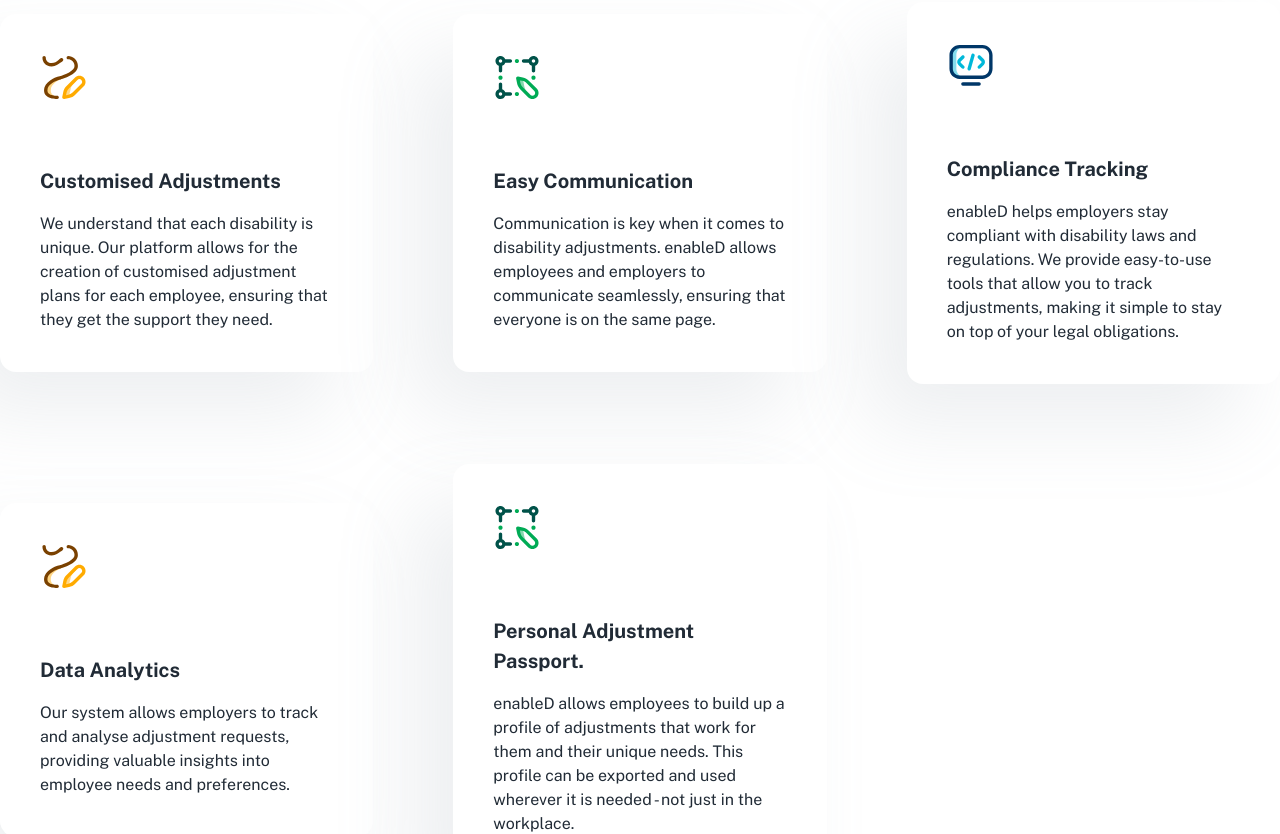
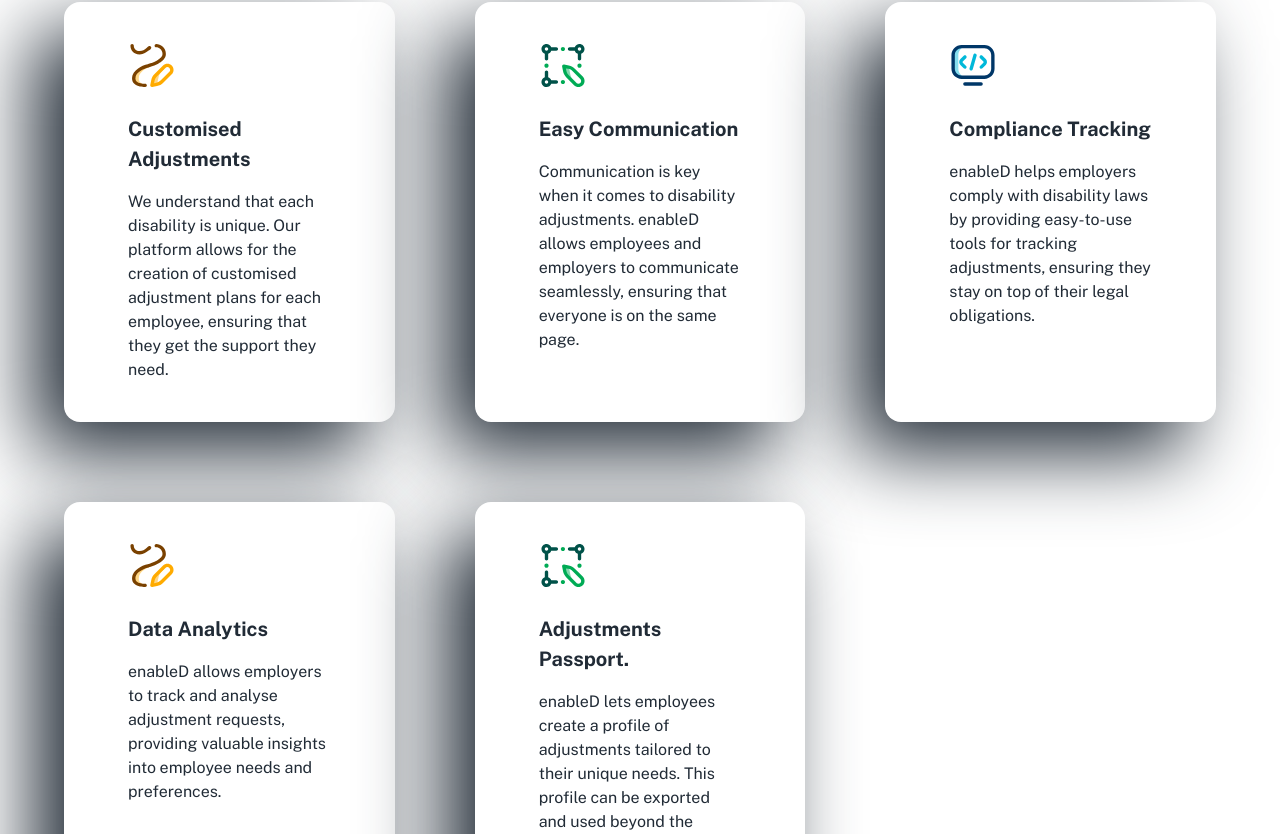
Before and after one commit to dboland77/enabled-website, a Next.js app: page / in a window 1280 px wide. Shown: the part 446-1280 px from the top of the page. Built offline with nearby package versions, Linux system fonts and the light colour scheme.

Commit message:
styled feature cards and fonts

```diff
--- a/src/sections/home/home-features.tsx
+++ b/src/sections/home/home-features.tsx
@@ -1,11 +1,8 @@
-import { m } from 'framer-motion';
-
 import Box from '@mui/material/Box';
 import Card from '@mui/material/Card';
-import { alpha } from '@mui/material/styles';
+import { CardContent } from '@mui/material';
+import Container from '@mui/material/Container';
 import Typography from '@mui/material/Typography';
-
-import { varFade } from 'src/components/animate';
 
 const FEATURES = [
   {
@@ -24,26 +21,23 @@
   {
     icon: '/assets/icons/home/ic_development.svg',
     title: 'Compliance Tracking',
-    description: `enableD helps employers stay compliant with disability laws and regulations.
-
-    We provide easy-to-use tools that allow you to track adjustments, making it simple to stay on top of your legal obligations.`,
+    description: `enableD helps employers comply with disability laws by providing easy-to-use tools for tracking adjustments, ensuring they stay on top of their legal obligations.`,
   },
   {
     icon: '/assets/icons/home/ic_make_brand.svg',
     title: 'Data Analytics',
-    description: `Our system allows employers to track and analyse adjustment requests, providing valuable insights into employee needs and preferences.`,
+    description: `enableD allows employers to track and analyse adjustment requests, providing valuable insights into employee needs and preferences.`,
   },
   {
     icon: '/assets/icons/home/ic_design.svg',
-    title: 'Personal Adjustment Passport.',
-    description: `enableD allows employees to build up a profile of adjustments that work for them and their unique needs.
-
-    This profile can be exported and used wherever it is needed - not just in the workplace.`,
+    title: 'Adjustments Passport.',
+    description: `enableD lets employees create a profile of adjustments tailored to their unique needs. This profile can be exported and used beyond the workplace.`,
   },
 ];
 
 export default function HomeFeatures() {
   return (
+    <Container sx={{ mb: 3 }}>
       <Box
         gap={{ xs: 5, lg: 10 }}
         display="grid"
@@ -54,22 +48,21 @@
         }}
       >
         {FEATURES.map((feature, index) => (
-        <m.div variants={varFade().inUp} key={feature.title}>
           <Card
             sx={{
+              mx: {
+                minHeight: 420,
+              },
               textAlign: 'left',
               bgcolor: 'background.default',
-              p: (theme) => theme.spacing(5, 5),
+              p: (theme) => theme.spacing(2, 5),
 
               boxShadow: (theme) => ({
-                md: `-40px 40px 80px ${
-                  theme.palette.mode === 'light'
-                    ? alpha(theme.palette.grey[500], 0.16)
-                    : alpha(theme.palette.common.black, 0.4)
-                }`,
+                md: `-30px 30px 80px`,
               }),
             }}
           >
+            <CardContent>
               <Box
                 component="img"
                 src={feature.icon}
@@ -77,14 +70,15 @@
                 sx={{ mx: 'auto', width: 48, height: 48 }}
               />
 
-            <Typography variant="h5" sx={{ mt: 8, mb: 2 }}>
+              <Typography variant="h5" sx={{ mt: 3, mb: 2 }}>
                 {feature.title}
               </Typography>
 
               <Typography sx={{ color: 'text.primary' }}>{feature.description}</Typography>
+            </CardContent>
           </Card>
-        </m.div>
         ))}
       </Box>
+    </Container>
   );
 }
--- a/src/theme/typography.ts
+++ b/src/theme/typography.ts
@@ -108,8 +108,8 @@
     fontSize: pxToRem(16),
   },
   body2: {
-    lineHeight: 22 / 16,
-    fontSize: pxToRem(16),
+    lineHeight: 22 / 18,
+    fontSize: pxToRem(18),
   },
   caption: {
     lineHeight: 1.5,
@@ -118,7 +118,7 @@
   overline: {
     fontWeight: 700,
     lineHeight: 1.5,
-    fontSize: pxToRem(12),
+    fontSize: pxToRem(14),
     textTransform: 'uppercase',
   },
   button: {
```
Lines whose indentation alone changed are shown as unchanged.
